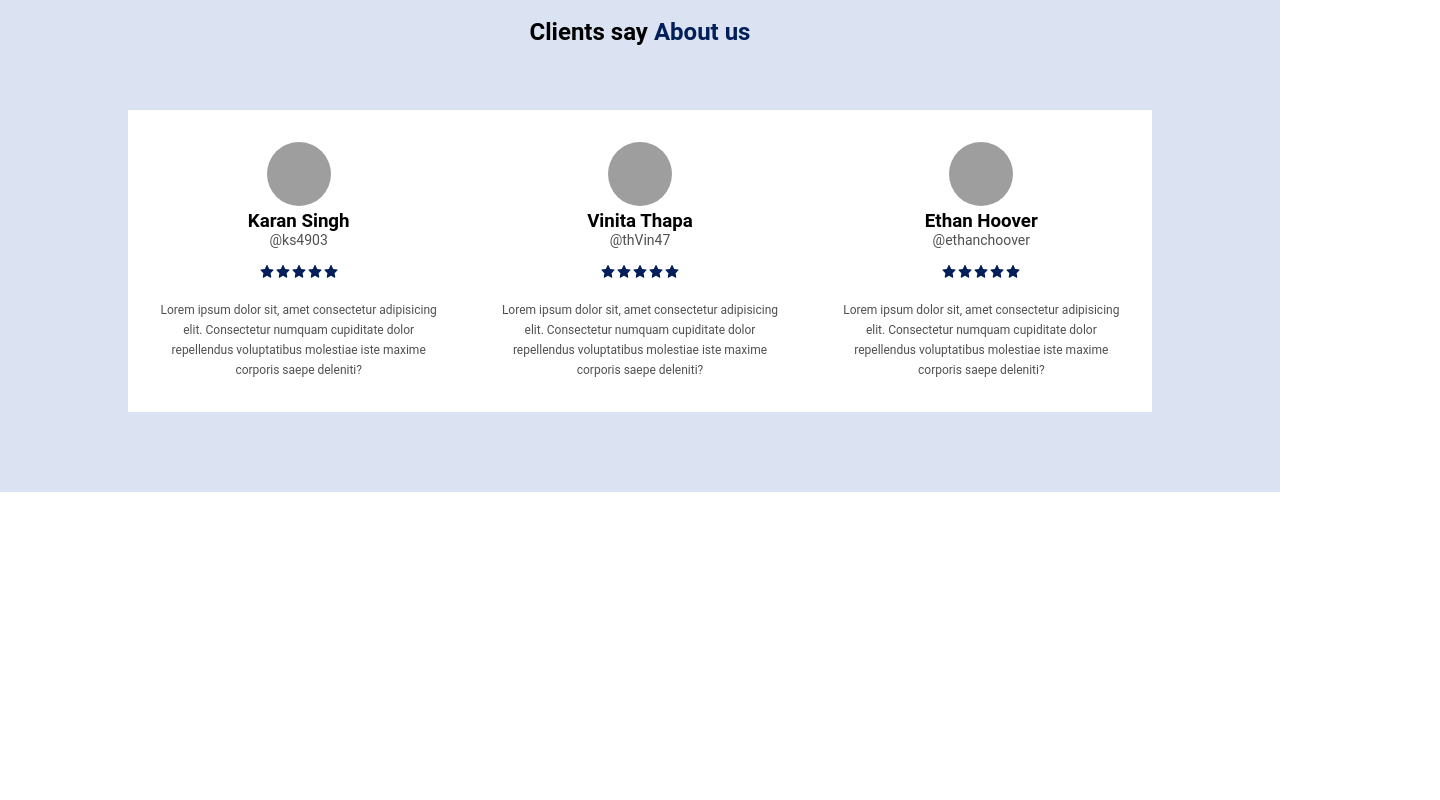
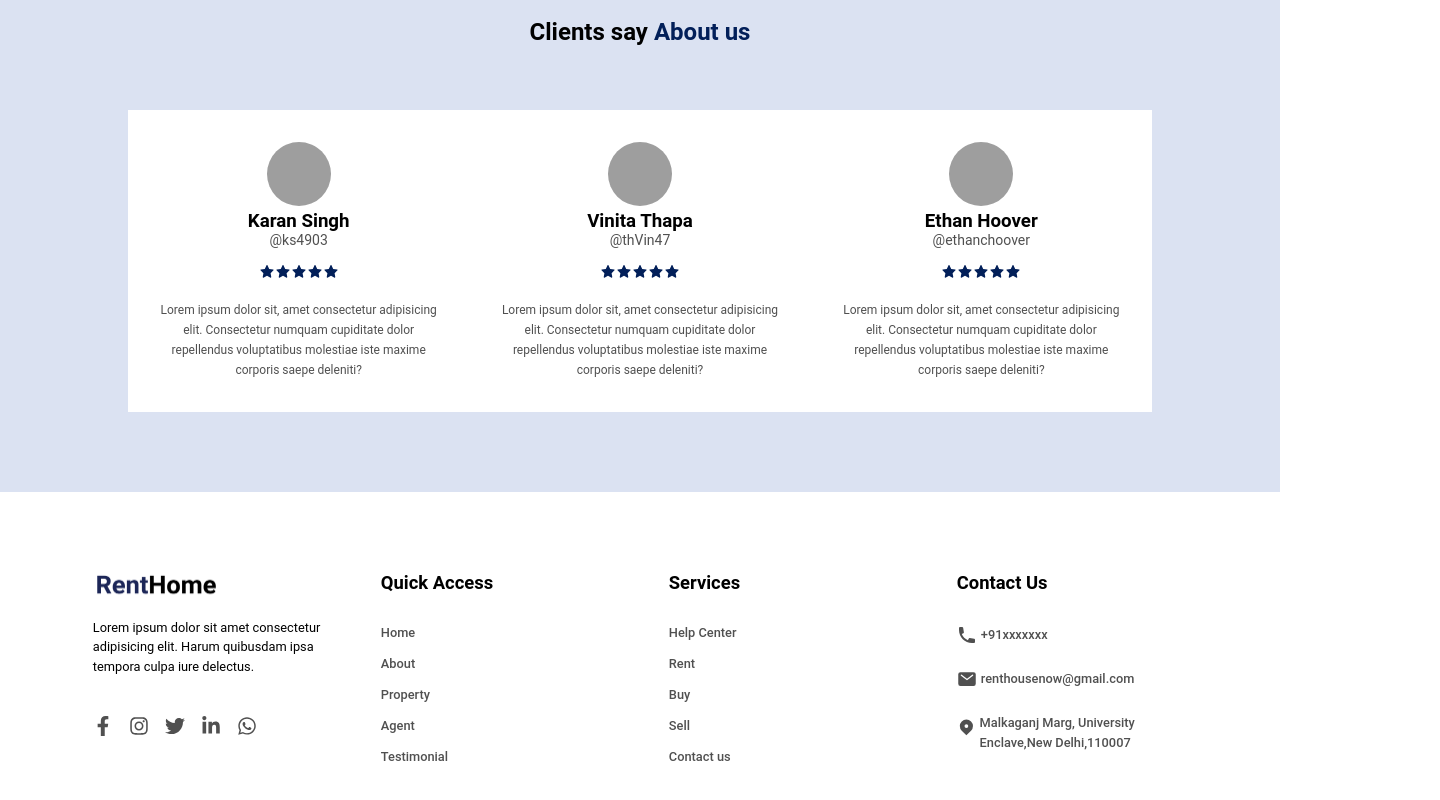
Before and after one commit to ms29ash/RentHome, a React (Create React App) app: page / in a window 1280 px wide. Shown: the part 3410-4210 px from the top of the page, 1440 px wide, since content can reach past the window. Before the commit the page ends 3902 px from the top, so only its background shows below. Built offline with nearby package versions, Linux system fonts and the light colour scheme; grey boxes are pictures that could not be loaded.

Commit message:
create footer

```diff
--- /dev/null
+++ b/src/components/Footer.tsx
@@ -0,0 +1,145 @@
+import React from "react";
+import styled from "styled-components";
+import { FaPhoneAlt } from "react-icons/fa";
+import { IoMail, IoLocationSharp } from "react-icons/io5";
+import { HiLocationMarker, HiPhone } from "react-icons/hi";
+import {
+  FaWhatsapp,
+  FaLinkedinIn,
+  FaTwitter,
+  FaInstagram,
+  FaFacebookF,
+} from "react-icons/fa";
+
+function Footer() {
+  return (
+    <Section>
+      <Wrapper>
+        <Img src="./logo512.png" alt="" />
+        <p>
+          Lorem ipsum dolor sit amet consectetur adipisicing elit. Harum
+          quibusdam ipsa tempora culpa iure delectus.
+        </p>
+        <Social>
+          <a href="/">
+            <FaFacebookF />
+          </a>
+          <a href="/">
+            <FaInstagram />
+          </a>
+          <a href="/">
+            <FaTwitter />
+          </a>
+          <a href="/">
+            <FaLinkedinIn />
+          </a>
+          <a href="/">
+            <FaWhatsapp />
+          </a>
+        </Social>
+      </Wrapper>
+      <Wrapper>
+        <h3>Quick Access</h3>
+        <a href="/">Home</a>
+        <a href="/">About</a>
+        <a href="/">Property</a>
+        <a href="/">Agent</a>
+        <a href="/">Testimonial</a>
+      </Wrapper>
+      <Wrapper>
+        <h3>Services</h3>
+        <a href="/">Help Center</a>
+        <a href="/">Rent</a>
+        <a href="/">Buy</a>
+        <a href="/">Sell</a>
+        <a href="/">Contact us</a>
+      </Wrapper>
+      <Wrapper>
+        <h3>Contact us</h3>
+        <Wrap href="/">
+          <HiPhone />
+          <p>+91xxxxxxx</p>
+        </Wrap>
+        <Wrap href="/">
+          <IoMail />
+          <p>renthousenow@gmail.com</p>
+        </Wrap>
+        <Wrap href="/">
+          <LocationIcon />
+          <p>Malkaganj Marg, University Enclave,New Delhi,110007</p>
+        </Wrap>
+      </Wrapper>
+    </Section>
+  );
+}
+
+export default Footer;
+
+const Section = styled.footer`
+  display: flex;
+  align-items: flex-start;
+  justify-content: space-around;
+  padding: 10vh 5vw;
+`;
+const Wrapper = styled.div`
+  width: 18vw;
+  display: flex;
+  flex-direction: column;
+  h3 {
+    text-transform: capitalize;
+    margin-bottom: 1rem;
+    font-size: 1.15rem;
+  }
+  a {
+    font-size: 0.8rem;
+    color: ${(p) => p.theme.gray};
+    font-weight: 500;
+    margin-top: 1rem;
+    &:hover {
+      color: ${(p) => p.theme.purple};
+    }
+    p {
+      line-height: 0.8rem;
+    }
+  }
+  & > p {
+    font-size: 0.8rem;
+    margin-top: 1rem;
+    line-height: 1.2rem;
+  }
+`;
+
+const Img = styled.img`
+  width: 8rem;
+`;
+
+const Wrap = styled.a`
+  display: flex;
+  align-items: flex-start;
+  margin: 0.5rem 0;
+  & > p {
+    line-height: 1.25rem !important;
+    margin-left: 0.25rem;
+  }
+  & > svg {
+    font-size: 1.25rem;
+  }
+`;
+
+const LocationIcon = styled(HiLocationMarker)`
+  font-size: 1.75rem !important;
+`;
+const Social = styled.div`
+  display: flex;
+  margin-top: 1.5rem;
+  a {
+    margin-right: 1rem;
+    svg {
+      font-size: 1.25rem;
+      color: ${(p) => p.theme.gray};
+      &:hover {
+        color: ${(p) => p.theme.purple};
+      }
+    }
+  }
+`;
--- a/src/page/Home.tsx
+++ b/src/page/Home.tsx
@@ -1,7 +1,9 @@
 import React from "react";
+import styled from "styled-components";
 import About from "../components/About";
 import Amunities from "../components/Amunities";
 import Blogs from "../components/Blogs";
+import Footer from "../components/Footer";
 import Header from "../components/Header";
 import Intro from "../components/Intro";
 import Properties from "../components/Properties";
@@ -10,7 +12,7 @@ import Testimonials from "../components/Testimonials";
 
 const Home = () => {
   return (
-    <div>
+    <Container>
       <Header />
       <Intro />
       <Properties />
@@ -19,8 +21,13 @@ const Home = () => {
       <Sell />
       <Blogs />
       <Testimonials />
-    </div>
+      <Footer />
+    </Container>
   );
 };
 
 export default Home;
+const Container = styled.div`
+  max-width: 100vw;
+  overflow-x: hidden;
+`;
```
